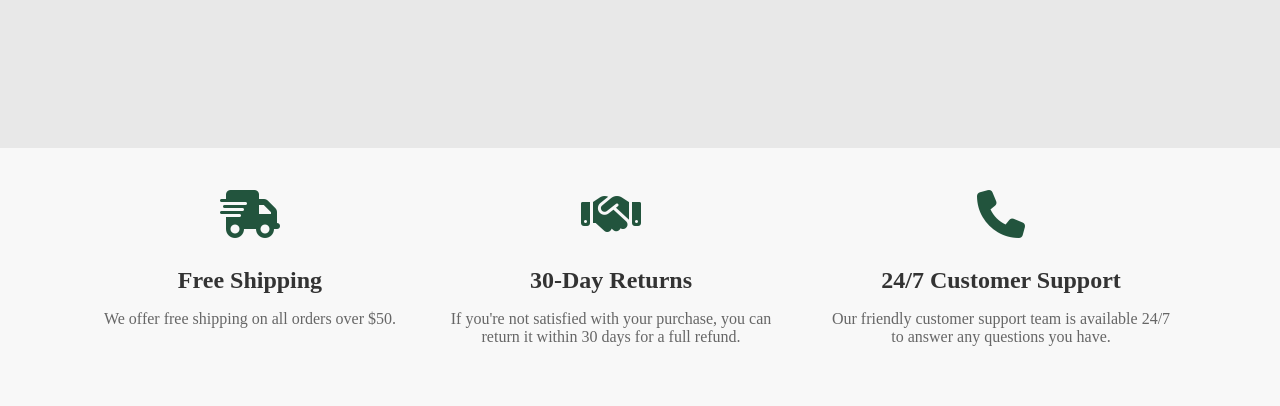
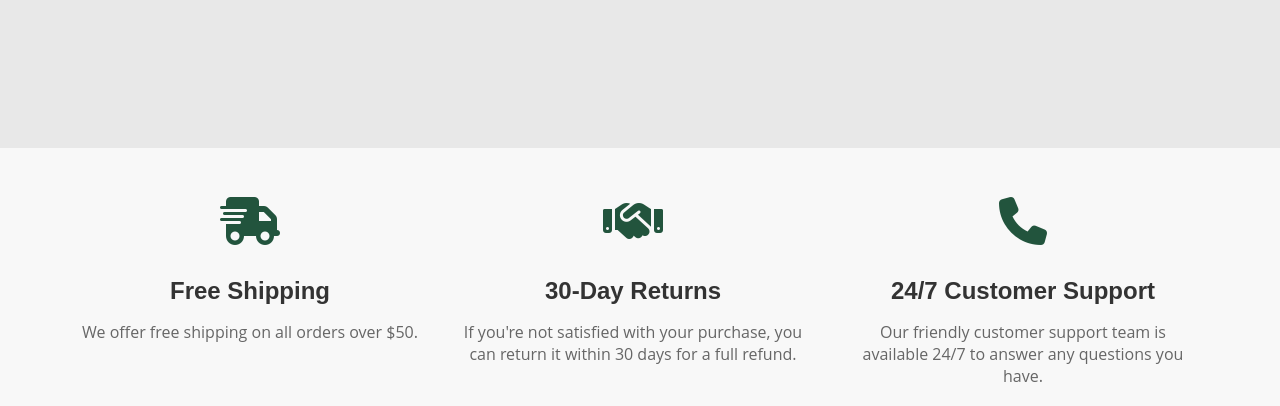
Before and after one commit to RaviPunia/Greenlife-Organics, a plain HTML site: page index.html in a window 1280 px wide. Shown: the part 553-959 px from the top of the page. Drawn offline with Linux system fonts and the light colour scheme.

Commit message:
Change the font family
Here I changed the font family of Paragraph , heading and anchor tags

```diff
--- a/style.css
+++ b/style.css
@@ -12,6 +12,17 @@ body {
   width: 90%;
   margin: auto;
 }
+p {
+  font-family: "Open Sans", sans-serif;
+}
+h1,h2,h3,h4,h5,h6 {
+    font-family: "Montserrat", sans-serif;
+  }
+
+a {
+    font-family: "Open Sans";
+  }
+
 
 /* Buttons */
 
```
